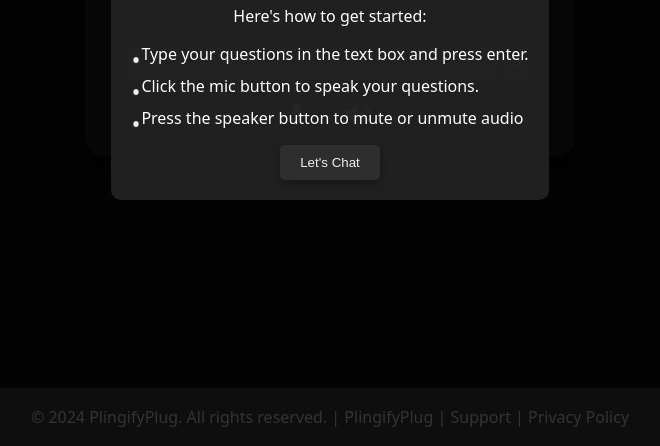
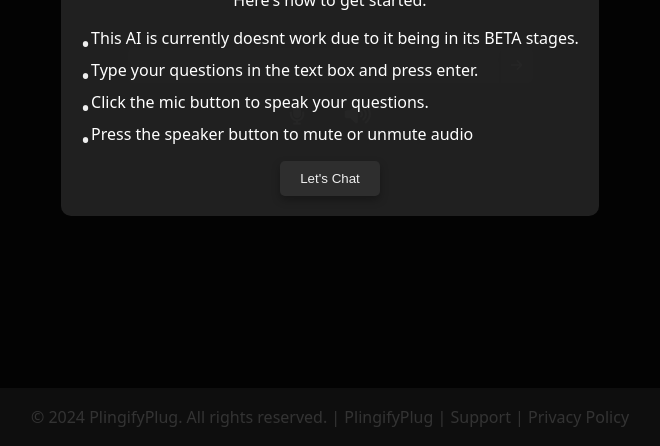
Before and after one commit to BackupPASS/InstonomoAI, a plain HTML site: page index.html in a window 1280 px wide. Shown: the part 354-800 px from the top of the page, without its empty margins (310-970 px from the left). Drawn offline with Linux system fonts and the light colour scheme.

Commit message:
Update index.html

```diff
--- a/index.html
+++ b/index.html
@@ -17,6 +17,7 @@
             <h1 style="font-family: Alba;">Welcome to InstonomoAi</h1>
             <p>Here's how to get started:</p>
             <ul>
+                <li>This AI is currently doesnt work due to it being in its BETA stages.</li>
                 <li>Type your questions in the text box and press enter.</li>
                 <li>Click the mic button to speak your questions.</li>
                 <li>Press the speaker button to mute or unmute audio</li>
```
